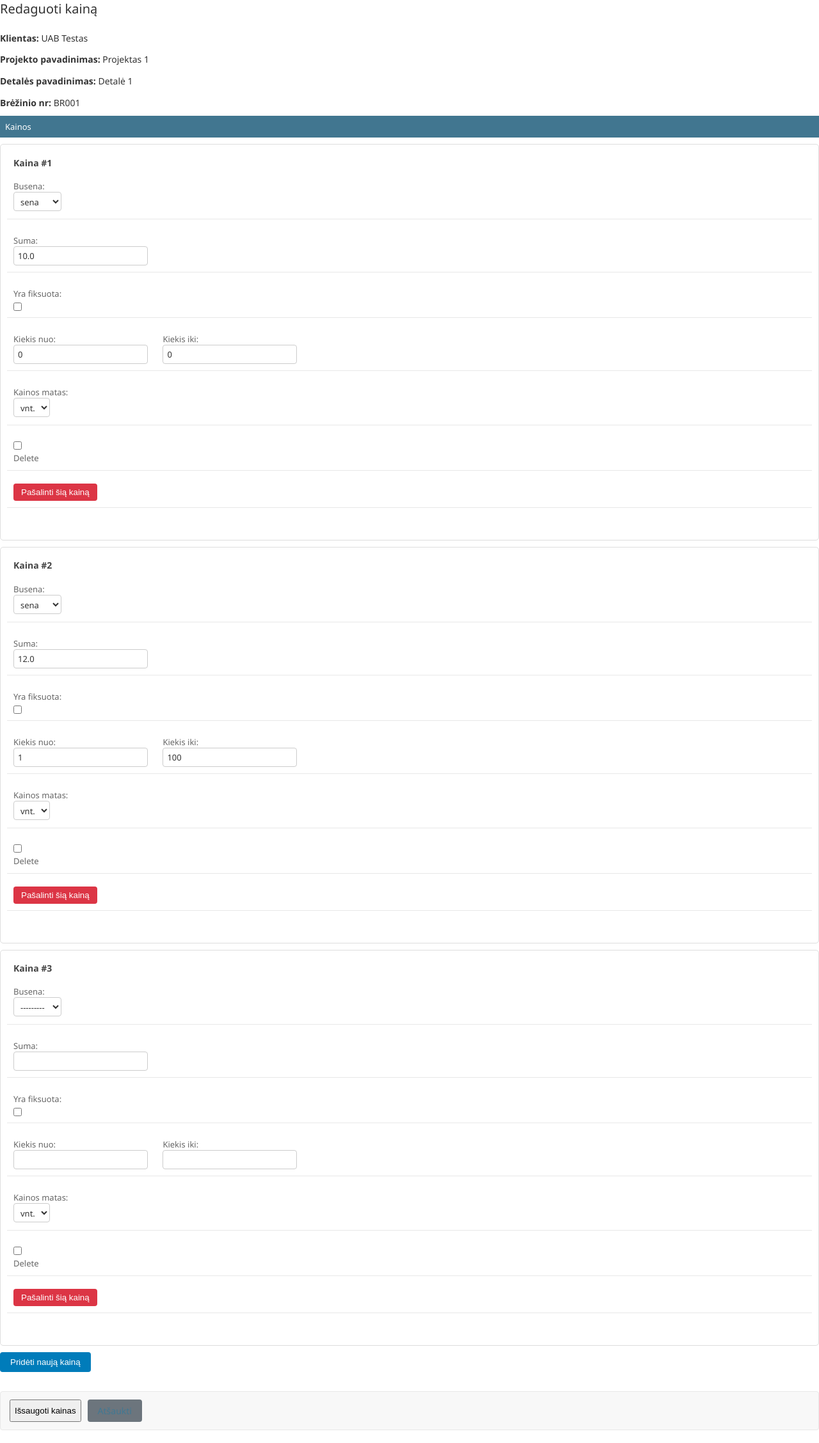
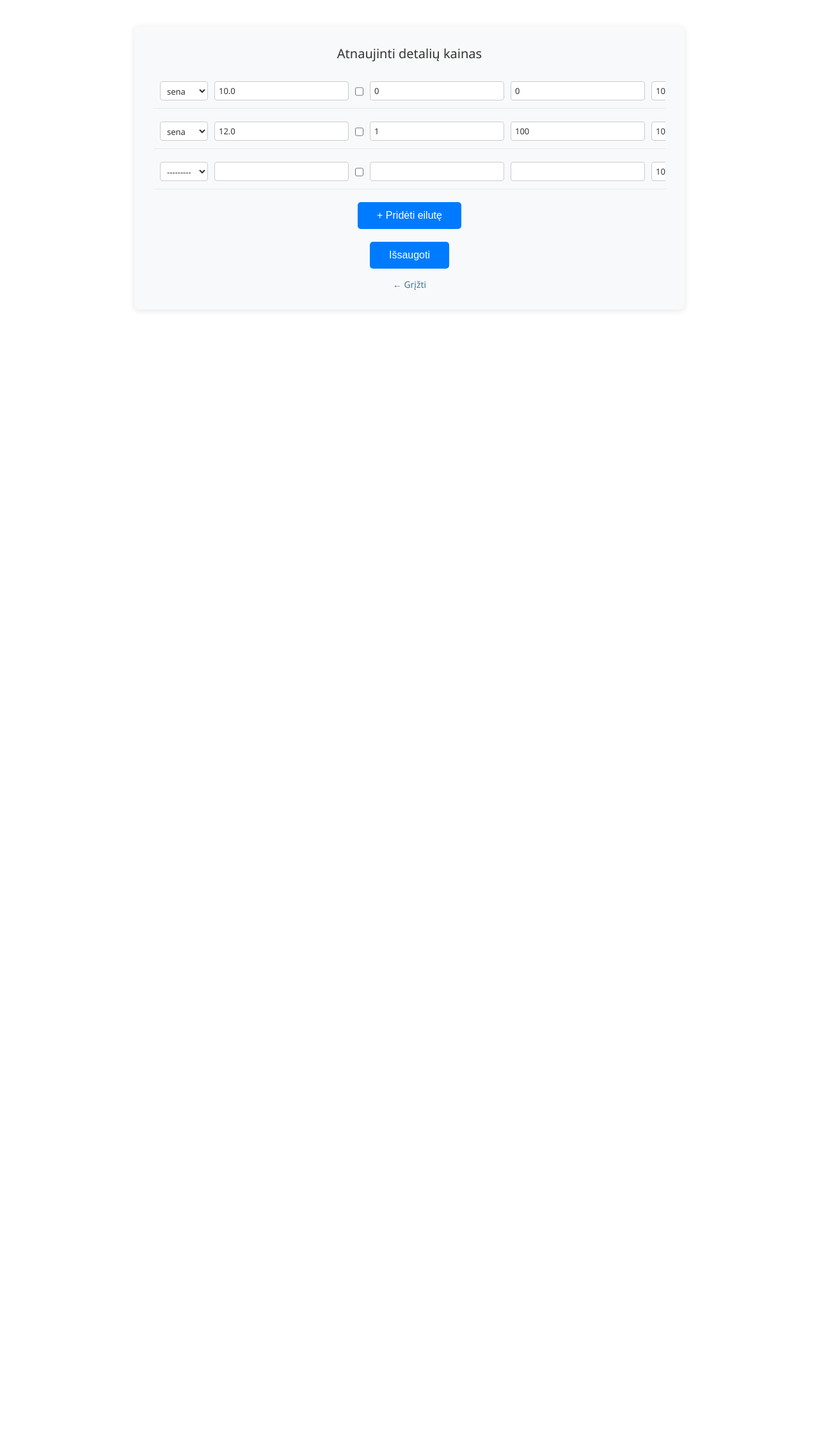
Before and after one commit to raimisbo/Elameta-registras, a Django app: page /detaliu_registras/uzklausos/1/kainos/redaguoti/ in a window 1280 px wide. Shown: the whole page at 64% size. After the commit the page ends 486 px from the top, so only its background shows below. Run offline with Django 5.2, Linux system fonts and the light colour scheme; data comes from the database, SQL or seed files in the repository.

Commit message:
Atnaujinti kainas priderintas prie bendro projekto išvaizdos

```diff
--- a/detaliu_registras/templates/detaliu_registras/kaina_update.html
+++ b/detaliu_registras/templates/detaliu_registras/kaina_update.html
@@ -1,241 +1,125 @@
 {% extends "detaliu_registras/base.html" %}
 {% load static %}
 
-{% block title %}Redaguoti kainą{% endblock %}
+{% block title %}Atnaujinti kainas{% endblock %}
 
 {% block extra_css %}
 <style>
-    .dynamic-form {
-        border: 1px solid #ddd;
-        margin: 10px 0;
-        padding: 10px;
-        border-radius: 5px;
+    .form-container {
+        max-width: 800px;
+        margin: 40px auto;
+        padding: 30px;
+        background-color: #f8f9fa;
+        border-radius: 8px;
+        box-shadow: 0 2px 10px rgba(0,0,0,0.1);
     }
 
-    .btn-primary {
-        background-color: #007cba;
-        color: white;
-        padding: 8px 16px;
-        border: none;
-        border-radius: 4px;
-        cursor: pointer;
-    }
-
-    .btn-secondary {
-        background-color: #6c757d;
-        color: white;
-        padding: 8px 16px;
-        text-decoration: none;
-        border-radius: 4px;
-        display: inline-block;
-    }
-
-    .btn-danger {
-        background-color: #dc3545;
-        color: white;
-        padding: 6px 12px;
-        border: none;
-        border-radius: 4px;
-        cursor: pointer;
-    }
-
-    .errorlist {
-        color: #ba2121;
-        margin: 0;
-        padding-left: 0;
+    .form-container h1 {
+        margin-bottom: 20px;
+        text-align: center;
+        color: #333;
     }
 
     .form-row {
+        display: flex;
+        gap: 10px;
         margin-bottom: 10px;
     }
 
-    .form-row > div {
-        margin-right: 20px;
-        display: inline-block;
+    .form-row input {
+        flex: 1;
+    }
+
+    .submit-btn {
+        background-color: #007BFF;
+        color: white;
+        padding: 12px 30px;
+        border: none;
+        border-radius: 5px;
+        font-size: 16px;
+        cursor: pointer;
+        display: block;
+        margin: 20px auto 0;
+    }
+
+    .submit-btn:hover {
+        background-color: #0056b3;
+    }
+
+    .add-row {
+        margin-top: 10px;
+        text-align: center;
+    }
+
+    .cancel-link {
+        display: block;
+        text-align: center;
+        margin-top: 15px;
+        color: #6c757d;
+        text-decoration: none;
+    }
+
+    .cancel-link:hover {
+        color: #343a40;
     }
 </style>
 {% endblock %}
 
-{% block content %}
-<h1>Redaguoti kainą</h1>
-
-<p><strong>Klientas:</strong> {{ uzklausa.klientas.vardas }}</p>
-<p><strong>Projekto pavadinimas:</strong> {{ uzklausa.projektas.pavadinimas }}</p>
-<p><strong>Detalės pavadinimas:</strong> {{ uzklausa.detale.pavadinimas }}</p>
-<p><strong>Brėžinio nr:</strong> {{ uzklausa.detale.brezinio_nr }}</p>
-
-<form method="post">
-    {% csrf_token %}
-    <fieldset class="module aligned wide" id="kaina-formset">
-        <h2>Kainos</h2>
-        {{ formset.management_form }}
-        {% for form in formset %}
-            <div class="dynamic-form" id="form-{{ forloop.counter0 }}">
-                <fieldset class="module aligned">
-                    <h3>Kaina #{{ forloop.counter }}</h3>
-
-                    <div class="form-row">
-                        <div>
-                            <label for="{{ form.busena.id_for_label }}">{{ form.busena.label }}:</label>
-                            {{ form.busena }}
-                            {{ form.busena.errors }}
-                        </div>
-                    </div>
-
-                    <div class="form-row">
-                        <div>
-                            <label for="{{ form.suma.id_for_label }}">{{ form.suma.label }}:</label>
-                            {{ form.suma }}
-                            {{ form.suma.errors }}
-                        </div>
-                    </div>
-
-                    <div class="form-row">
-                        <div>
-                            <label for="{{ form.yra_fiksuota.id_for_label }}">{{ form.yra_fiksuota.label }}:</label>
-                            {{ form.yra_fiksuota }}
-                            {{ form.yra_fiksuota.errors }}
-                        </div>
-                    </div>
-
-                    <div class="form-row quantity-range" {% if form.yra_fiksuota.value %}style="display:none;"{% endif %}>
-                        <div>
-                            <label for="{{ form.kiekis_nuo.id_for_label }}">{{ form.kiekis_nuo.label }}:</label>
-                            {{ form.kiekis_nuo }}
-                            {{ form.kiekis_nuo.errors }}
-                        </div>
-                        <div>
-                            <label for="{{ form.kiekis_iki.id_for_label }}">{{ form.kiekis_iki.label }}:</label>
-                            {{ form.kiekis_iki }}
-                            {{ form.kiekis_iki.errors }}
-                        </div>
-                    </div>
-
-                    <div class="form-row fixed-quantity" {% if not form.yra_fiksuota.value %}style="display:none;"{% endif %}>
-                        <div>
-                            <label for="{{ form.fiksuotas_kiekis.id_for_label }}">{{ form.fiksuotas_kiekis.label }}:</label>
-                            {{ form.fiksuotas_kiekis }}
-                            {{ form.fiksuotas_kiekis.errors }}
-                        </div>
-                    </div>
-
-                    <div class="form-row">
-                        <div>
-                            <label for="{{ form.kainos_matas.id_for_label }}">{{ form.kainos_matas.label }}:</label>
-                            {{ form.kainos_matas }}
-                            {{ form.kainos_matas.errors }}
-                        </div>
-                    </div>
-
-                    {% if form.DELETE %}
-                        <div class="form-row">
-                            <div>
-                                {{ form.DELETE }}
-                                <label for="{{ form.DELETE.id_for_label }}">{{ form.DELETE.label }}</label>
-                            </div>
-                        </div>
-                    {% endif %}
-
-                    <div class="form-row">
-                        <button type="button" class="remove-form btn-danger">Pašalinti šią kainą</button>
-                    </div>
-                </fieldset>
-            </div>
-        {% endfor %}
-
-        {% if formset.non_form_errors %}
-            <div class="errors">
-                <ul class="errorlist">
-                    {% for error in formset.non_form_errors %}
-                        <li>{{ error }}</li>
-                    {% endfor %}
-                </ul>
-            </div>
-        {% endif %}
-
-        <button type="button" id="add-form" class="btn-primary">Pridėti naują kainą</button>
-    </fieldset>
-
-    <div class="submit-row">
-        <button type="submit" class="default">Išsaugoti kainas</button>
-        <a href="{% url 'detaliu_registras:uzklausa_detail' uzklausa.pk %}" class="btn-secondary">Atšaukti</a>
-    </div>
-</form>
-{% endblock %}
-
 {% block extra_js %}
 <script>
-    $(document).ready(function() {
-        var formset = $('#kaina-formset');
-        var totalForms = $('#id_form-TOTAL_FORMS');
-        var addFormButton = $('#add-form');
-        var formCount = parseInt(totalForms.val(), 10);
+    document.addEventListener('DOMContentLoaded', function () {
+        const addButton = document.getElementById('add-row');
+        if (!addButton) return;
 
-        function toggleQuantityFields(checkbox) {
-            var form = checkbox.closest('.dynamic-form');
-            var quantityRange = form.find('.quantity-range');
-            var fixedQuantity = form.find('.fixed-quantity');
-            if (checkbox.is(':checked')) {
-                quantityRange.hide();
-                fixedQuantity.show();
-            } else {
-                quantityRange.show();
-                fixedQuantity.hide();
-            }
-        }
+        const formsetDiv = document.getElementById('formset');
+        const totalForms = document.getElementById('id_form-TOTAL_FORMS');
 
-        formset.find('input[name*="yra_fiksuota"]').each(function() {
-            toggleQuantityFields($(this));
-        });
+        addButton.addEventListener('click', function (e) {
+            e.preventDefault();
+            const currentFormCount = parseInt(totalForms.value);
+            const newForm = formsetDiv.querySelector('.form-row').cloneNode(true);
 
-        formset.on('change', 'input[name*="yra_fiksuota"]', function() {
-            toggleQuantityFields($(this));
-        });
-
-        addFormButton.on('click', function() {
-            var emptyForm = formset.find('.dynamic-form:first').clone(true);
-            var formIndex = formCount;
-
-            emptyForm.find('input, select').each(function() {
-                var name = $(this).attr('name');
-                var id = $(this).attr('id');
-                if (name) $(this).attr('name', name.replace(/-\d+-/, '-' + formIndex + '-'));
-                if (id) $(this).attr('id', id.replace(/-\d+-/, '-' + formIndex + '-'));
-                if ($(this).attr('type') === 'checkbox') {
-                    $(this).prop('checked', false);
-                } else {
-                    $(this).val('');
-                }
+            // Atnaujinti input laukų ID ir name
+            newForm.querySelectorAll('input').forEach(function (input) {
+                const name = input.name.replace(`form-${currentFormCount - 1}`, `form-${currentFormCount}`);
+                const id = input.id.replace(`form-${currentFormCount - 1}`, `form-${currentFormCount}`);
+                input.name = name;
+                input.id = id;
+                input.value = '';
             });
 
-            emptyForm.find('label').each(function() {
-                var forAttr = $(this).attr('for');
-                if (forAttr) $(this).attr('for', forAttr.replace(/-\d+-/, '-' + formIndex + '-'));
-            });
-
-            emptyForm.attr('id', 'form-' + formIndex);
-            emptyForm.find('h3').text('Kaina #' + (formIndex + 1));
-            emptyForm.find('.errorlist').remove();
-            addFormButton.before(emptyForm);
-            formCount++;
-            totalForms.val(formCount);
-
-            var newCheckbox = emptyForm.find('input[name*="yra_fiksuota"]');
-            toggleQuantityFields(newCheckbox);
-        });
-
-        formset.on('click', '.remove-form', function() {
-            var form = $(this).closest('.dynamic-form');
-            var deleteField = form.find('input[name*="DELETE"]');
-            if (deleteField.length) {
-                deleteField.prop('checked', true);
-                form.hide();
-            } else {
-                form.remove();
-                formCount--;
-                totalForms.val(formCount);
-            }
+            formsetDiv.appendChild(newForm);
+            totalForms.value = currentFormCount + 1;
         });
     });
 </script>
 {% endblock %}
+
+{% block content %}
+<div class="form-container">
+    <h1>Atnaujinti detalių kainas</h1>
+
+    <form method="post">
+        {% csrf_token %}
+        {{ formset.management_form }}
+
+        <div id="formset">
+            {% for form in formset %}
+                <div class="form-row">
+                    {% for field in form.visible_fields %}
+                        {{ field }}
+                    {% endfor %}
+                </div>
+            {% endfor %}
+        </div>
+
+        <div class="add-row">
+            <button id="add-row" class="submit-btn" type="button">+ Pridėti eilutę</button>
+        </div>
+
+        <button type="submit" class="submit-btn">Išsaugoti</button>
+    </form>
+
+    <a href="{% url 'detaliu_registras:index' %}" class="cancel-link">← Grįžti</a>
+</div>
+{% endblock %}
```
